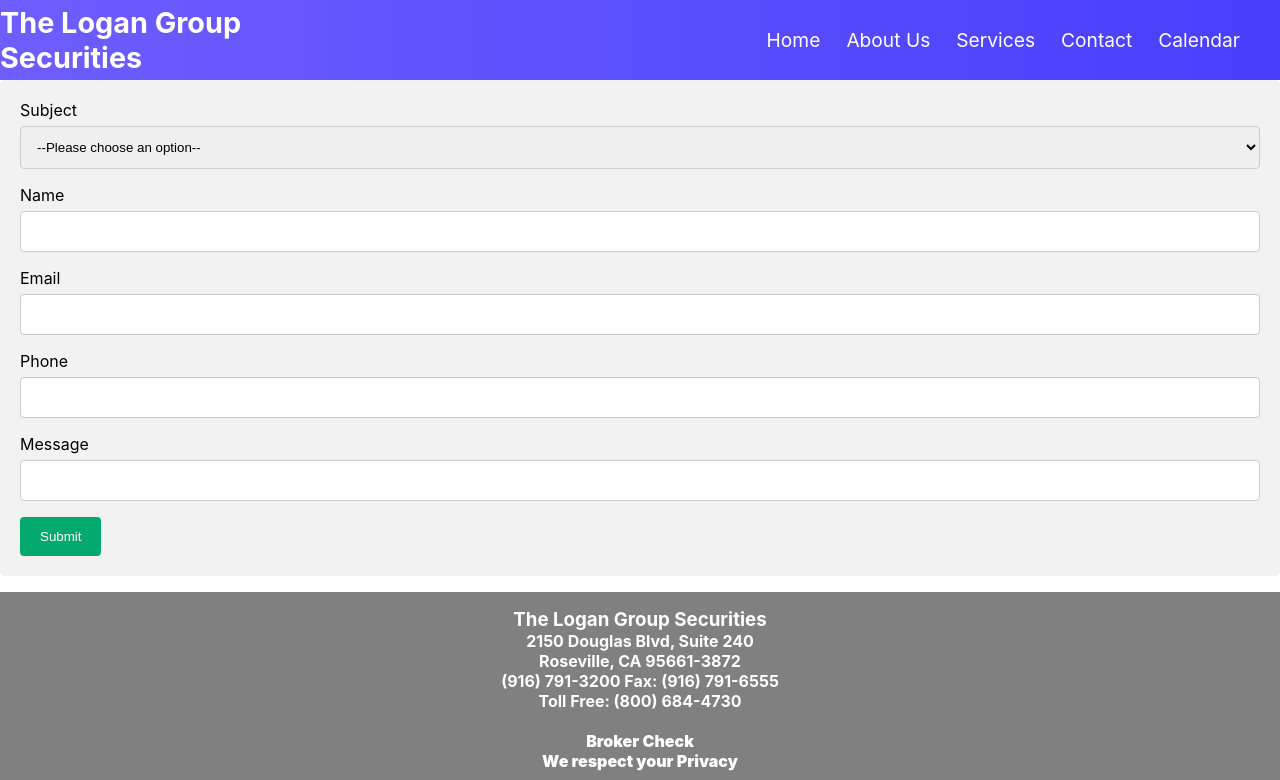
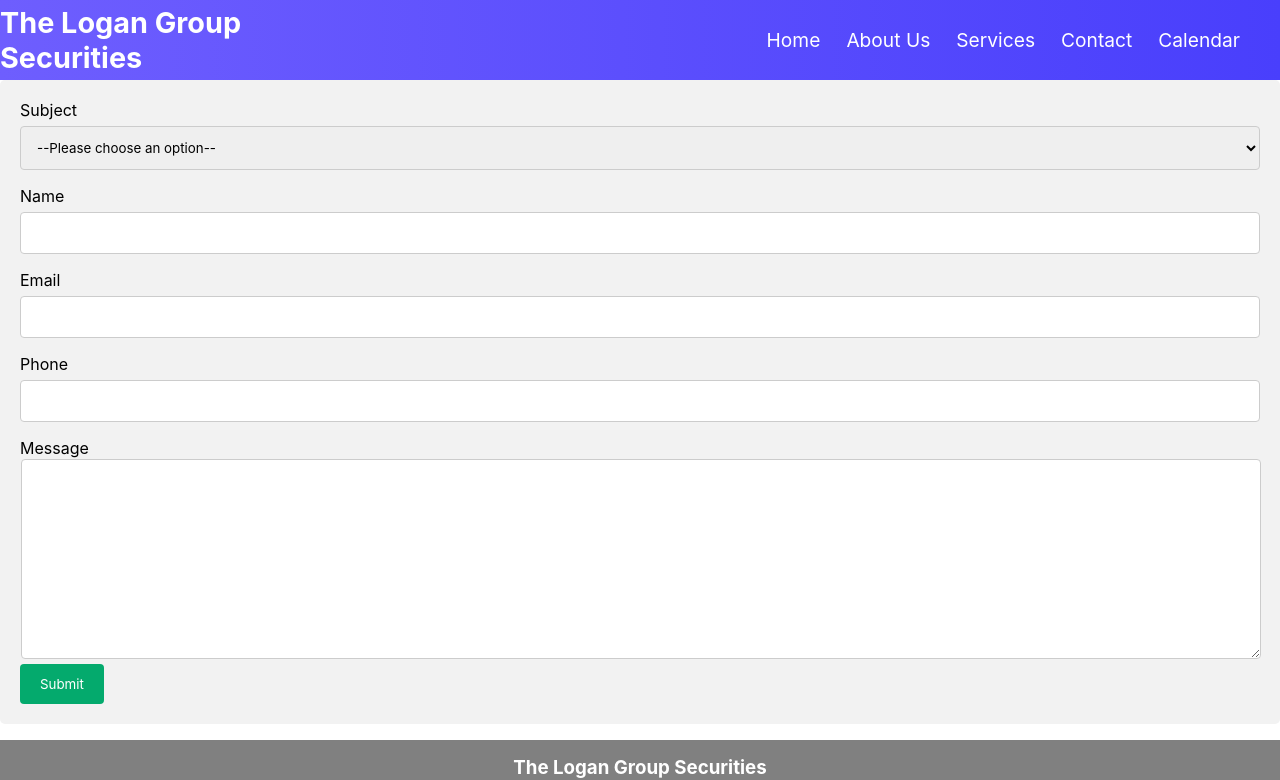
Before and after one commit to ryelow94/logan-group, a React (Create React App) app: page /contact in a window 1280 px wide. Shown: the top 780 px of the page. Built offline with nearby package versions, Linux system fonts and the light colour scheme.

Commit message:
fixed some css on contact form

```diff
--- a/src/components/Contact.css
+++ b/src/components/Contact.css
@@ -40,3 +40,19 @@
     font-size: 12px;
     color:#04AA6D
   }
+  #message{
+    text-align: left;
+    margin: 1px;
+    padding: 1px;
+    height: 200px;
+    text-align: top;
+    font-size: 12pt;
+  }
+
+  *{
+    font-family: -apple-system, BlinkMacSystemFont, 'Segoe UI', 'Roboto', 'Oxygen',
+    'Ubuntu', 'Cantarell', 'Fira Sans', 'Droid Sans', 'Helvetica Neue',
+    sans-serif;
+  -webkit-font-smoothing: antialiased;
+  -moz-osx-font-smoothing: grayscale;
+  }
--- a/src/components/Contact.js
+++ b/src/components/Contact.js
@@ -77,7 +77,7 @@
           <input type="text" id="phone" name="phone" value={formik.values.phone} onChange={formik.handleChange}/>
           {formik.errors.message ? <div className="required-field">{formik.errors.message}</div> : null}
           <label>Message </label>
-          <input type="text" id="message" name="message" value={formik.values.message} onChange={formik.handleChange} />
+          <textarea type="text" id="message" name="message" value={formik.values.message} onChange={formik.handleChange} />
           {formik.errors.subject ||formik.errors.name || formik.errors.email || formik.errors.message ? <div className="required-field"> All required fields must be entered before submitting</div> : null}
           <br></br>
           <input type="submit" onclick={formik.handleClick} />
```
